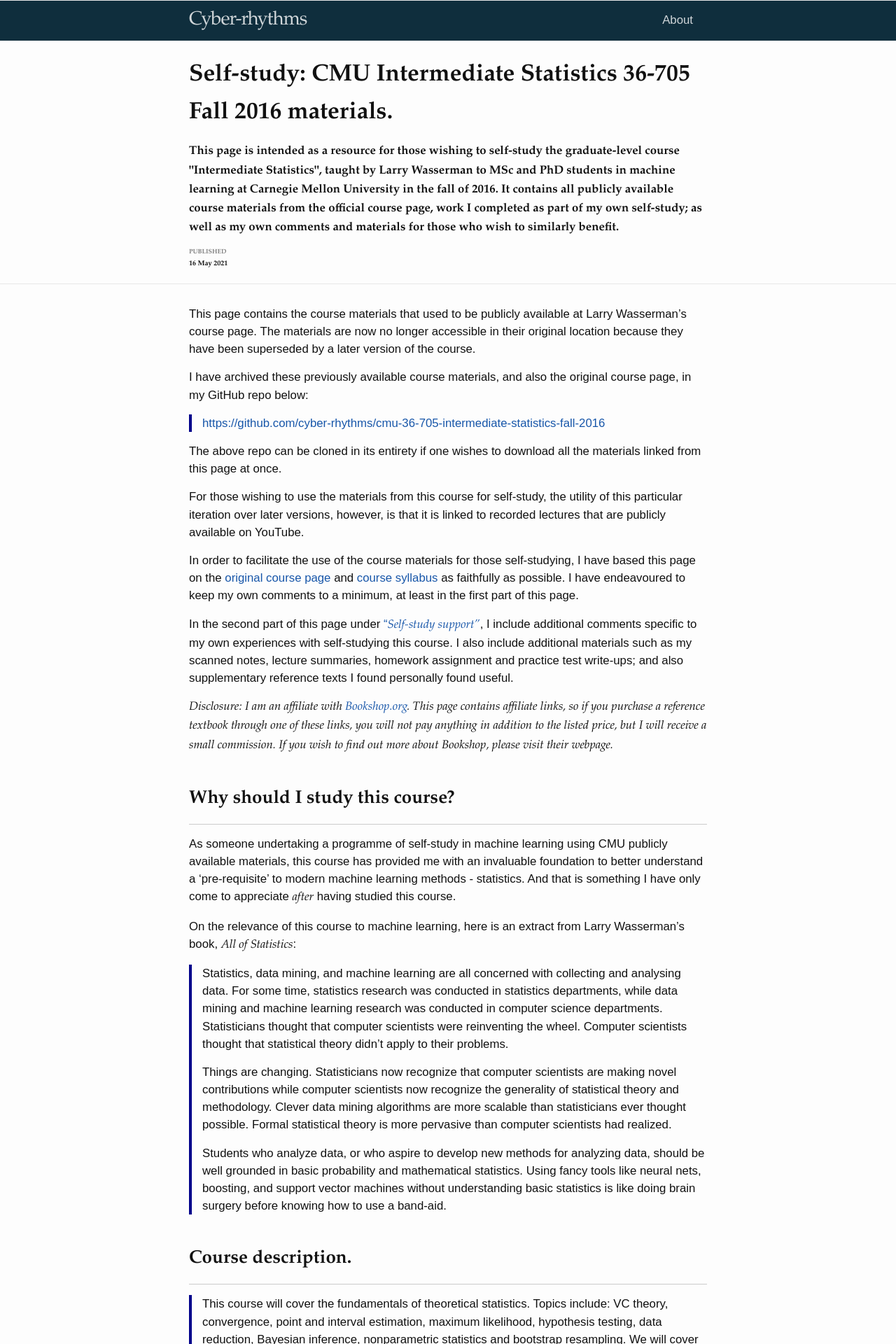
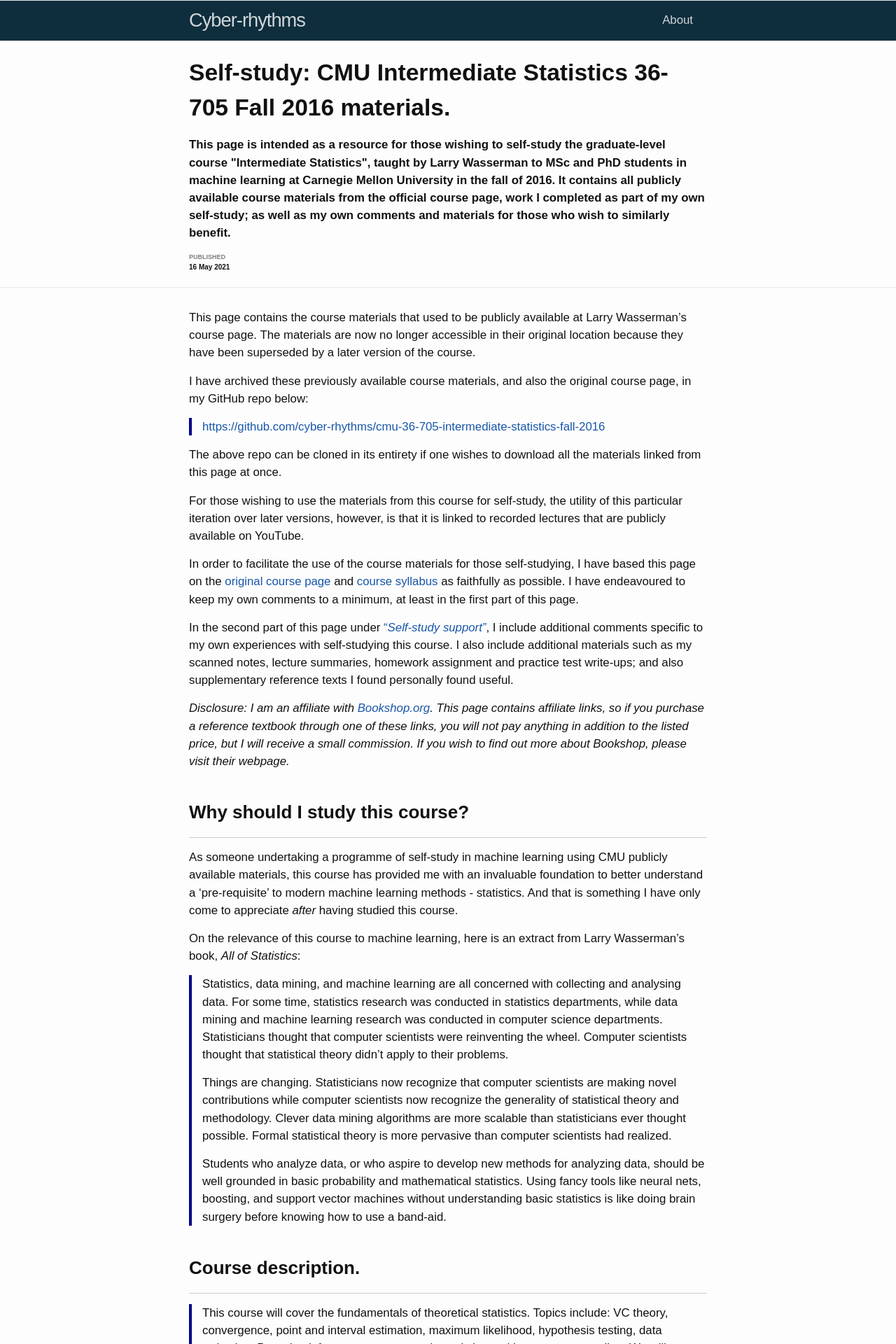
Before and after one commit to cyber-rhythms/cyber-rhythms.github.io, a Jekyll site: the page built from _posts/2021-05-16-self-study-36-705.md, in a window 1280 px wide. Shown: the top 1920 px of the page at 70% size. Built offline with Jekyll 4.4.1, drawn with Linux system fonts in a browser that asks for light colours; nearby versions of some CDN libraries; some web fonts are replaced.

Commit message:
name update to Palatino Linotype W02 font.

```diff
--- a/_sass/minima.scss
+++ b/_sass/minima.scss
@@ -2,7 +2,7 @@
 
 // Define defaults for each variable.
 
-$base-font-family: 'Palatino Linotype', sans-serif; // $base-font-family: -apple-system, BlinkMacSystemFont, "Segoe UI", Roboto, Helvetica, Arial, sans-serif, "Apple Color Emoji", "Segoe UI Emoji", "Segoe UI Symbol" !default;
+$base-font-family: 'Palatino Linotype W02', sans-serif; // $base-font-family: -apple-system, BlinkMacSystemFont, "Segoe UI", Roboto, Helvetica, Arial, sans-serif, "Apple Color Emoji", "Segoe UI Emoji", "Segoe UI Symbol" !default;
 $base-font-size:   16.8px !default; //$base-font-size:   16px !default;
 $base-font-weight: 400 !default; //$base-font-weight: 400 !default;
 $small-font-size:  $base-font-size * 0.875 !default;
--- a/assets/main.scss
+++ b/assets/main.scss
@@ -4,7 +4,7 @@
 
 @import "minima";
 
-// NB: To address deeper browser compatibility for Palatino Linotype fonts.
+// NB: To address deeper browser compatibility for Palatino Linotype W02 fonts.
 /*@import url(//db.onlinewebfonts.com/c/6a0482275e06b01d85575eb3b9894566?family=Palatino+Linotype);
 @font-face {font-family: "Palatino Linotype";
             src: url("//db.onlinewebfonts.com/t/6a0482275e06b01d85575eb3b9894566.eot");
@@ -15,11 +15,11 @@
                  url("//db.onlinewebfonts.com/t/6a0482275e06b01d85575eb3b9894566.svg#Palatino Linotype") format("svg");
 }*/
 
-// NB: To address deeper browser compatibility for Palatino Linotype fonts using locally hosted files.
-@font-face {font-family: "Palatino Linotype";
+// NB: To address deeper browser compatibility for Palatino Linotype W02 fonts using locally hosted files.
+@font-face {font-family: "Palatino Linotype W02";
             src: url("/assets/Palatino Linotype W02/Palatino Linotype W02.eot");
             src: url("/assets/Palatino Linotype W02/Palatino Linotype W02.woff2") format("woff2"),
-                 url("/assets/Palatino Linotype W02/Palatino Linotype W02.woff") format("woff"),
-                 url("/assets/Palatino Linotype W02/Palatino Linotype W02.ttf") format("truetype"),
-                 url("/assets/Palatino Linotype W02/Palatino Linotype W02.svg#svg Palatino Linotype") format("svg");
+            url("/assets/Palatino Linotype W02/Palatino Linotype W02.woff") format("woff"),
+            url("/assets/Palatino Linotype W02/Palatino Linotype W02.ttf") format("truetype"),
+            url("/assets/Palatino Linotype W02/Palatino Linotype W02.svg#svg Palatino Linotype W02") format("svg");
 }
```
